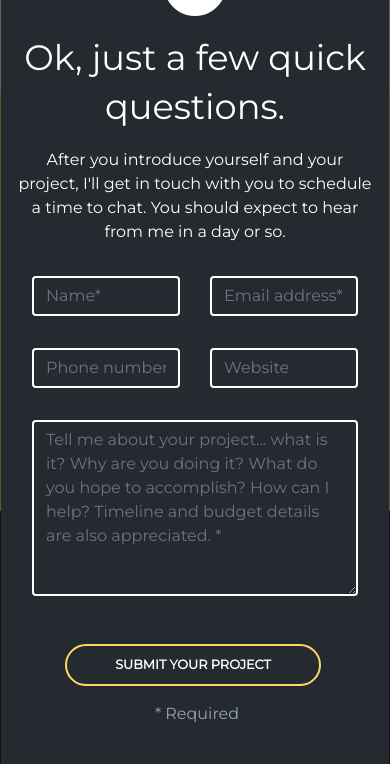
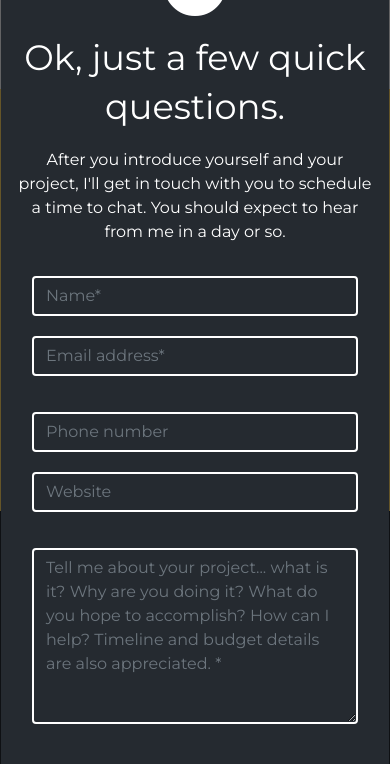
Before and after one commit to heyalvaro/landing, a plain HTML site: page index.html in a window 390 px wide. Both pictures are taken after a click on the button "Get Started". Shown: the part 3408-4172 px from the top of the page. Drawn offline with nearby package versions, Linux system fonts and the light colour scheme.

Commit message:
form changes

```diff
--- a/assets/stylesheets/main.css
+++ b/assets/stylesheets/main.css
@@ -19,12 +19,12 @@ body {
   color: white;
 }
 
-.btn-outline-warning{
+.btn-outline-warning {
   color: white;
   border-radius: 50px;
 }
 
-.btn-outline-dark{
+.btn-outline-dark {
   color: #252a30;
 }
 
@@ -46,7 +46,7 @@ footer {
   min-height: 200px;
 }
 
-.modal-header{
+.modal-header {
   border-bottom: none;
 }
 
@@ -104,10 +104,10 @@ footer {
   border-top: none;
 }
 
-.modal-footer button{
+.modal-footer button {
   text-transform: uppercase;
   border: 2px solid #FED766;
-  padding: 0.6rem 3rem;
+  /* padding: 0.6rem 3rem; */
   font-size: 0.8rem;
   -webkit-transition: all .3s ease-in-out; time;
   -moz-transition: all .3s ease-in-out; time;
@@ -119,11 +119,15 @@ footer {
 
 }
 
-.modal-footer button:focus{
+.modal-footer button:focus {
   background: #FED766;
 }
 
-.modal-footer p{
+.modal-footer button:hover {
+  padding: 0.375rem 1.15rem;
+}
+
+.modal-footer p {
   color: #93a4aa;
 }
 
--- a/index.html
+++ b/index.html
@@ -174,24 +174,24 @@
                         <div class="col-md-8">
                           <form>
                             <div class="row justify-content-center mb-3">
-                              <div class="col">
+                              <div class="col-md-6 mb-1">
                                 <div class="form-group">
                                   <input placeholder="Name*" type="text" class="form-control" id="recipient-name">
                                 </div>
                               </div>
-                              <div class="col">
+                              <div class="col-md-6 mb-1">
                                 <div class="form-group">
                                   <input placeholder="Email address*" type="text" class="form-control" id="recipient-email">
                                 </div>
                               </div>
                             </div>
                             <div class="row justify-content-center mb-3">
-                              <div class="col">
+                              <div class="col-md-6 mb-1">
                                 <div class="form-group">
                                   <input placeholder="Phone number" type="text" class="form-control" id="recipient-number">
                                 </div>
                               </div>
-                              <div class="col">
+                              <div class="col-md-6 mb-1">
                                 <div class="form-group">
                                   <input placeholder="Website" type="text" class="form-control" id="recipient-website">
                                 </div>
```
